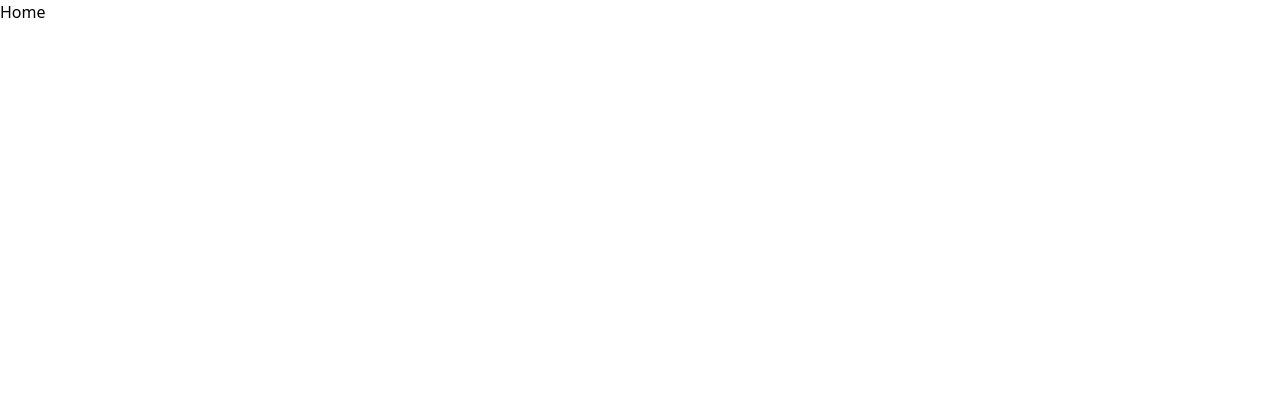
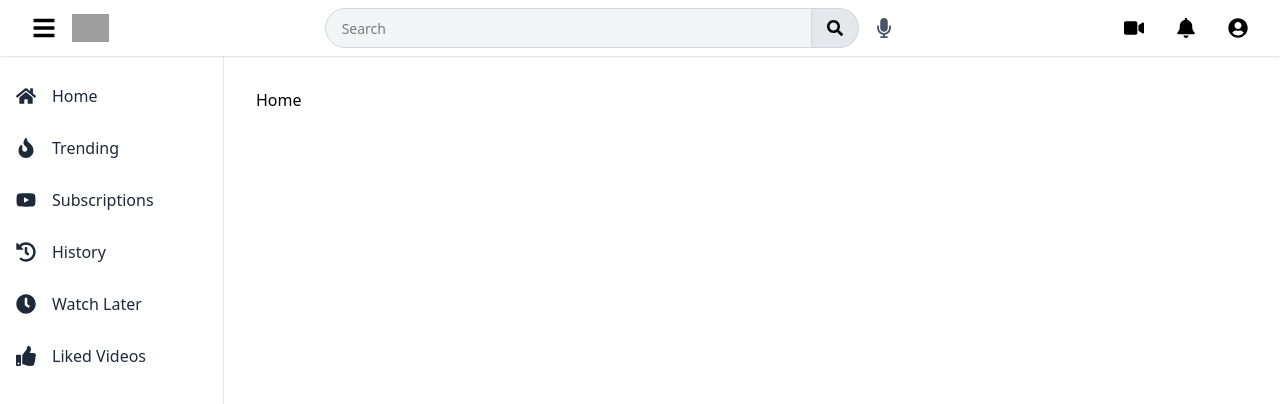
Before and after one commit to dm-lalwani/namaste-youtube, a React (Vite) app: page / in a window 1280 px wide. Shown: the top 404 px of the page. Built offline with nearby package versions, Linux system fonts and the light colour scheme; grey boxes are pictures that could not be loaded.

Commit message:
Header, AppLayout, Sidebar created

```diff
--- a/package.json
+++ b/package.json
@@ -12,8 +12,10 @@
   "dependencies": {
     "@reduxjs/toolkit": "^2.9.2",
     "@tailwindcss/vite": "^4.1.16",
+    "clsx": "^2.1.1",
     "react": "^19.1.1",
     "react-dom": "^19.1.1",
+    "react-icons": "^5.5.0",
     "react-redux": "^9.2.0",
     "react-router-dom": "^7.9.5",
     "tailwindcss": "^4.1.16"
--- /dev/null
+++ b/src/components/AppLayout.jsx
@@ -0,0 +1,20 @@
+import Header from "./Header";
+import SideBar from "./SideBar";
+import { Outlet } from "react-router-dom";
+
+const AppLayout = () => (
+  <div className="flex flex-col min-h-screen bg-gray-50">
+    {/* Fixed header */}
+    <Header />
+    <div className="flex flex-1 overflow-hidden pt-14">
+      {/* Sidebar, sticky on desktop, collapsible on mobile */}
+      <SideBar />
+      {/* Main content */}
+      <main className="flex-1 overflow-y-auto p-4 md:p-8 bg-white">
+        <Outlet />
+      </main>
+    </div>
+  </div>
+);
+
+export default AppLayout;
--- /dev/null
+++ b/src/components/Header.jsx
@@ -0,0 +1,74 @@
+import {
+  FaBars,
+  FaSearch,
+  FaMicrophone,
+  FaVideo,
+  FaBell,
+  FaUserCircle,
+} from "react-icons/fa";
+import { useDispatch } from "react-redux";
+import { toggleMenu } from "../redux/appSlice";
+
+const Header = () => {
+  const dispatch = useDispatch();
+  const handleToggleSidebar = () => {
+    dispatch(toggleMenu());
+  };
+
+  return (
+    <header className="flex items-center justify-between px-4 md:px-6 py-2 bg-white shadow fixed left-0 top-0 w-full z-50">
+      {/* Left: Hamburger + Logo */}
+      <div className="flex items-center gap-2">
+        <button
+          onClick={() => handleToggleSidebar()}
+          className="text-2xl p-2 rounded-full hover:bg-gray-100"
+        >
+          <FaBars />
+        </button>
+        <a href="/" className="flex items-center gap-1">
+          <img
+            src="https://www.gstatic.com/youtube/img/branding/youtubelogo/svg/youtubelogo.svg"
+            alt="YouTube"
+            className="h-6 md:h-7"
+          />
+        </a>
+      </div>
+
+      {/* Center: Search */}
+      <form className="flex items-center flex-1 mx-2 max-w-xl">
+        <input
+          type="text"
+          placeholder="Search"
+          className="w-full h-10 rounded-l-full border border-gray-300 bg-gray-100 px-4 text-sm outline-none focus:ring-1 focus:ring-blue-500"
+        />
+        <button
+          type="submit"
+          className="h-10 w-14 flex items-center justify-center bg-gray-200 rounded-r-full border border-gray-300 border-l-0 hover:bg-gray-300"
+        >
+          <FaSearch />
+        </button>
+        <button
+          type="button"
+          className="ml-2 h-10 w-10 flex items-center justify-center text-xl text-gray-600 hover:bg-gray-100 rounded-full"
+        >
+          <FaMicrophone />
+        </button>
+      </form>
+
+      {/* Right: Actions/Profile */}
+      <div className="flex items-center gap-4">
+        <button className="text-xl p-2 rounded-full hover:bg-gray-100">
+          <FaVideo />
+        </button>
+        <button className="text-xl p-2 rounded-full hover:bg-gray-100">
+          <FaBell />
+        </button>
+        <button className="text-xl p-2 rounded-full hover:bg-gray-100">
+          <FaUserCircle />
+        </button>
+      </div>
+    </header>
+  );
+};
+
+export default Header;
--- /dev/null
+++ b/src/components/SideBar.jsx
@@ -0,0 +1,57 @@
+import { useSelector } from "react-redux";
+import {
+  FaHome,
+  FaFire,
+  FaYoutube,
+  FaHistory,
+  FaClock,
+  FaThumbsUp,
+} from "react-icons/fa";
+import clsx from "clsx"; // Optional, for className cleaner logic (npm install clsx)
+
+const menuItems = [
+  { icon: <FaHome />, label: "Home", href: "/" },
+  { icon: <FaFire />, label: "Trending", href: "/trending" },
+  { icon: <FaYoutube />, label: "Subscriptions", href: "/subscriptions" },
+  { icon: <FaHistory />, label: "History", href: "/history" },
+  { icon: <FaClock />, label: "Watch Later", href: "/watch-later" },
+  { icon: <FaThumbsUp />, label: "Liked Videos", href: "/liked" },
+];
+
+const SideBar = () => {
+  const isMenuOpen = useSelector((state) => state.app.isMenuOpen);
+
+  return (
+    <nav
+      className={clsx(
+        "hidden md:flex flex-col bg-white border-r border-gray-200 h-[calc(100vh-56px)] sticky top-14 transition-all duration-300 z-30",
+        isMenuOpen ? "w-56" : "w-20"
+      )}
+    >
+      <ul className="py-4 space-y-1">
+        {menuItems.map(({ icon, label, href }) => (
+          <li key={label}>
+            <a
+              href={href}
+              className="flex items-center px-4 py-3 text-gray-800 hover:bg-gray-100 rounded-lg transition"
+            >
+              <span className="text-xl transition">{icon}</span>
+              <span
+                className={clsx(
+                  "ml-4 truncate transition-all duration-300 origin-left overflow-hidden",
+                  isMenuOpen
+                    ? "opacity-100 scale-100 w-auto"
+                    : "opacity-0 scale-95 w-0"
+                )}
+              >
+                {label}
+              </span>
+            </a>
+          </li>
+        ))}
+      </ul>
+    </nav>
+  );
+};
+
+export default SideBar;
--- /dev/null
+++ b/src/redux/appSlice.js
@@ -0,0 +1,16 @@
+import { createSlice } from "@reduxjs/toolkit";
+
+const appSlice = createSlice({
+  name: "app",
+  initialState: {
+    isMenuOpen: true,
+  },
+  reducers: {
+    toggleMenu: (state) => {
+      state.isMenuOpen = !state.isMenuOpen;
+    },
+  },
+});
+
+export const { toggleMenu } = appSlice.actions;
+export default appSlice.reducer;
--- a/src/redux/store.js
+++ b/src/redux/store.js
@@ -1,5 +1,8 @@
 import { configureStore } from "@reduxjs/toolkit";
+import appSlice from "./appSlice";
 
 export const store = configureStore({
-  reducer: {},
+  reducer: {
+    app: appSlice,
+  },
 });
```
Also changed, not shown: src/App.jsx (+9 -2 lines), 1 other file (tests, documents, lock files or other folders).
